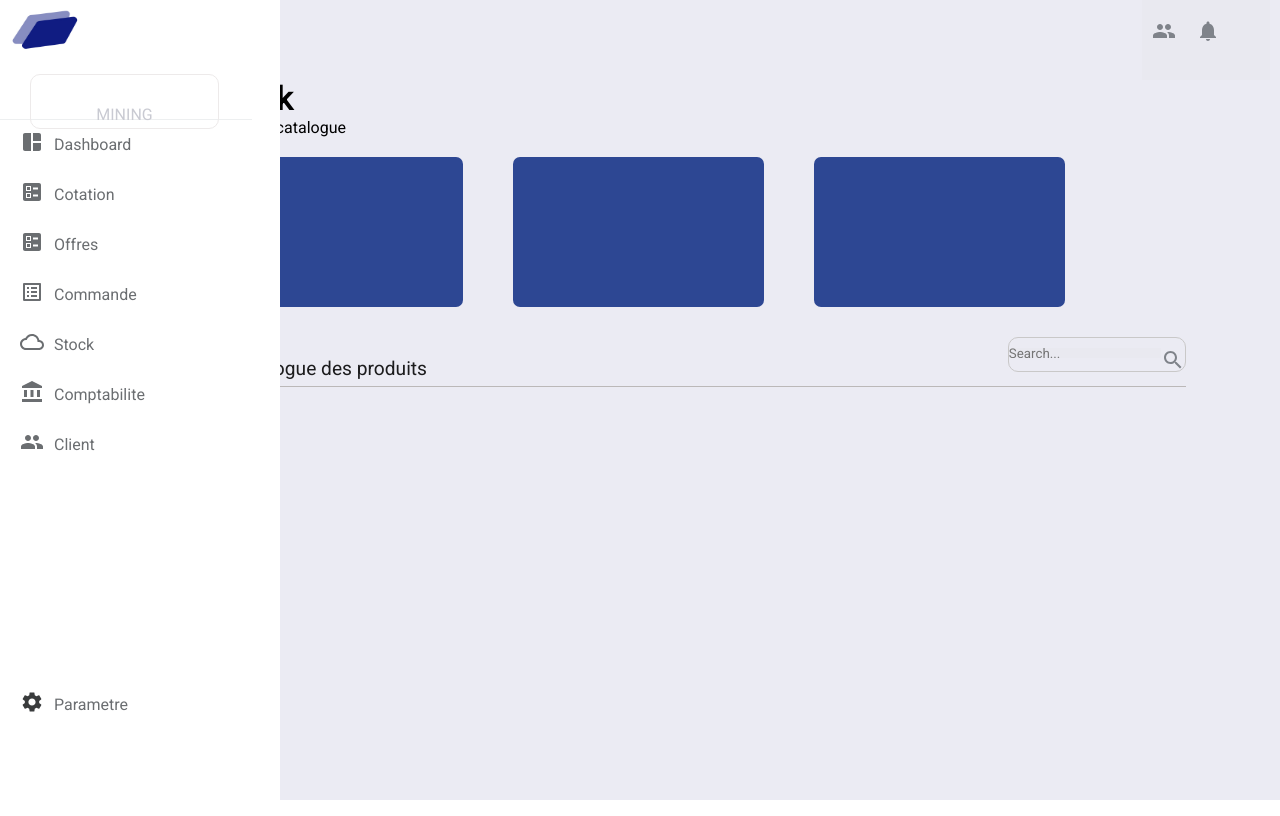
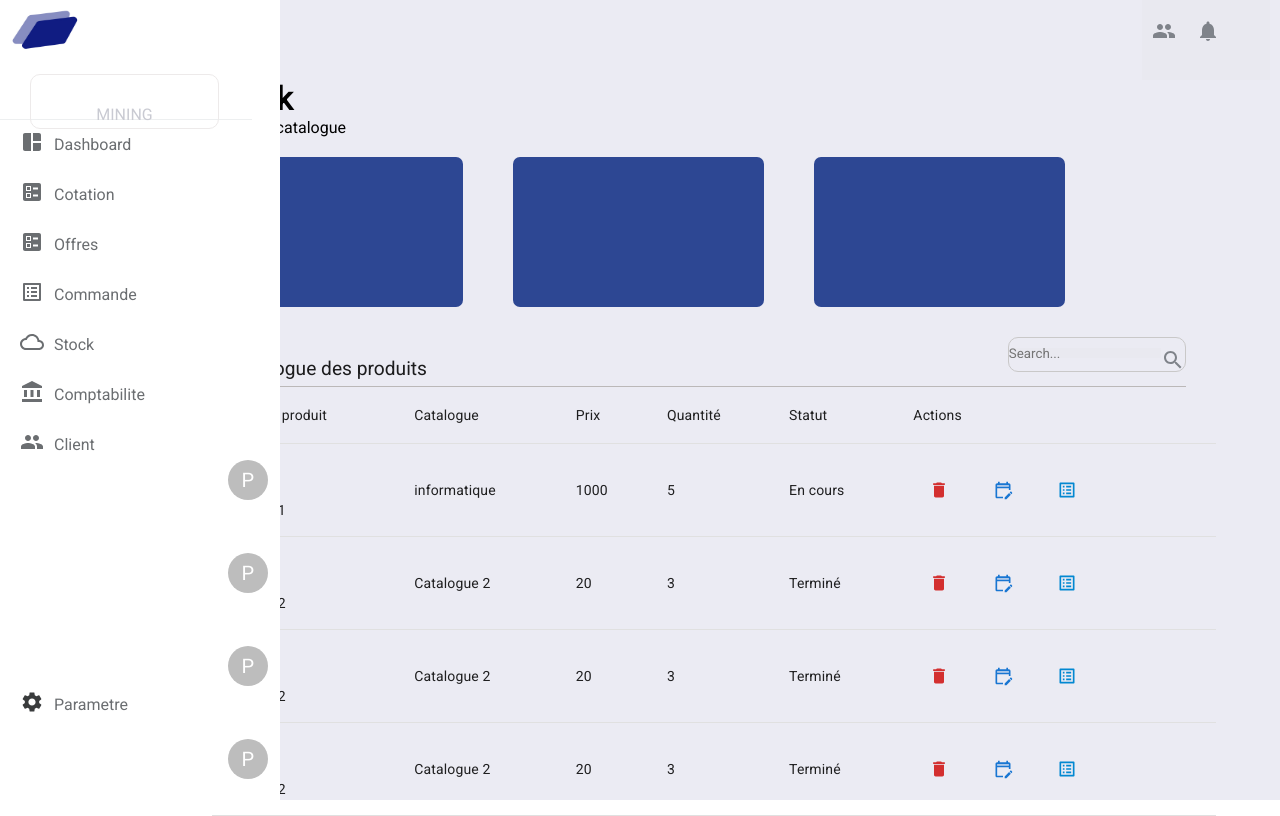
Before and after one commit to MosesKal/miniERP_groupe_5, a React (Create React App) app in the folder frontend/: page /Stock in a window 1280 px wide. Built offline with nearby package versions, Linux system fonts and the light colour scheme.

Commit message:
ajout du composent tableu

```diff
--- /dev/null
+++ b/frontend/src/components/table.jsx
@@ -0,0 +1,53 @@
+import React from 'react';
+import { Avatar, Button, Table, TableBody, TableCell, TableContainer, TableHead, TableRow } from '@mui/material';
+import DeleteIcon from '@mui/icons-material/Delete';
+import EditCalendarTwoToneIcon from '@mui/icons-material/EditCalendarTwoTone';
+import ListAltIcon from '@mui/icons-material/ListAlt';
+
+
+const data = [
+    { nomProduit: 'Produit 1', catalogue: 'informatique', prix: 1000, quantite: 5, statut: 'En cours', id: 1 },
+    { nomProduit: 'Produit 2', catalogue: 'Catalogue 2', prix: 20, quantite: 3, statut: 'Terminé', id: 2 },
+    { nomProduit: 'Produit 2', catalogue: 'Catalogue 2', prix: 20, quantite: 3, statut: 'Terminé', id: 2 },
+    { nomProduit: 'Produit 2', catalogue: 'Catalogue 2', prix: 20, quantite: 3, statut: 'Terminé', id: 2 },
+    // Ajoutez d'autres données ici...
+  ];
+
+
+  function Tableau() {
+    return (
+      <TableContainer>
+        <Table>
+          <TableHead>
+            <TableRow>
+              <TableCell>Nom du produit</TableCell>
+              <TableCell>Catalogue</TableCell>
+              <TableCell>Prix</TableCell>
+              <TableCell>Quantité</TableCell>
+              <TableCell>Statut</TableCell>
+              <TableCell>Actions</TableCell>
+            </TableRow>
+          </TableHead>
+          <TableBody>
+            {data.map((item) => (
+              <TableRow key={item.id}>
+                <TableCell>
+                  <Avatar>{item.nomProduit.charAt(0)}</Avatar> {item.nomProduit}
+                </TableCell>
+                <TableCell>{item.catalogue}</TableCell>
+                <TableCell>{item.prix}</TableCell>
+                <TableCell>{item.quantite}</TableCell>
+                <TableCell>{item.statut}</TableCell>
+                <TableCell>
+                  <Button  color="error" startIcon={<DeleteIcon />} />
+                  <Button  color="primary" startIcon={<EditCalendarTwoToneIcon />} />
+                  <Button  color="info" startIcon={<ListAltIcon />} />
+                </TableCell>
+              </TableRow>
+            ))}
+          </TableBody>
+        </Table>
+      </TableContainer>
+    );
+  }
+export default Tableau;
--- a/frontend/src/pages/Stock.js
+++ b/frontend/src/pages/Stock.js
@@ -1,7 +1,8 @@
 import React from "react";
 import Sidebar from "../components/sidebar";
 import Navright from "../components/navright";
-import SearchIcon from '@mui/icons-material/Search';
+import SearchIcon from "@mui/icons-material/Search";
+import Tableau from "../components/table";
 
 import "../styles/stock.css"
 
@@ -31,6 +32,7 @@ function Stock (){
                         </div>
                     </div>
                     <div className="">
+                      <Tableau />
 
                     </div>
 
```
